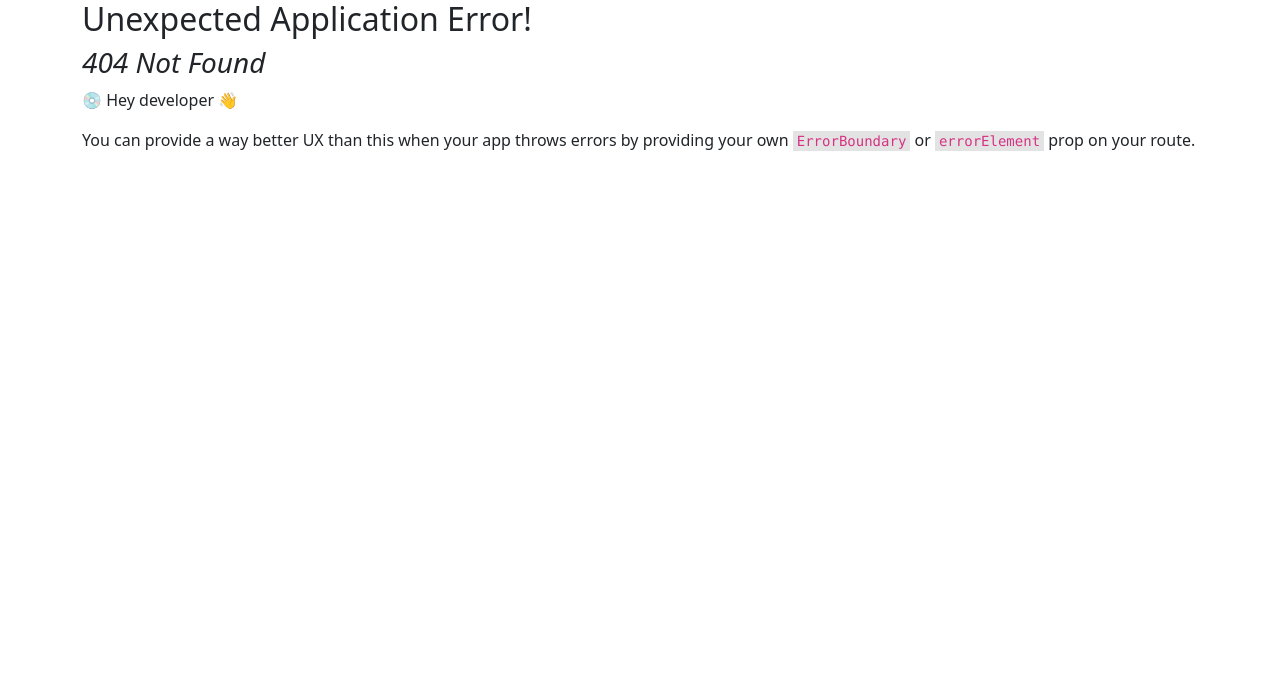
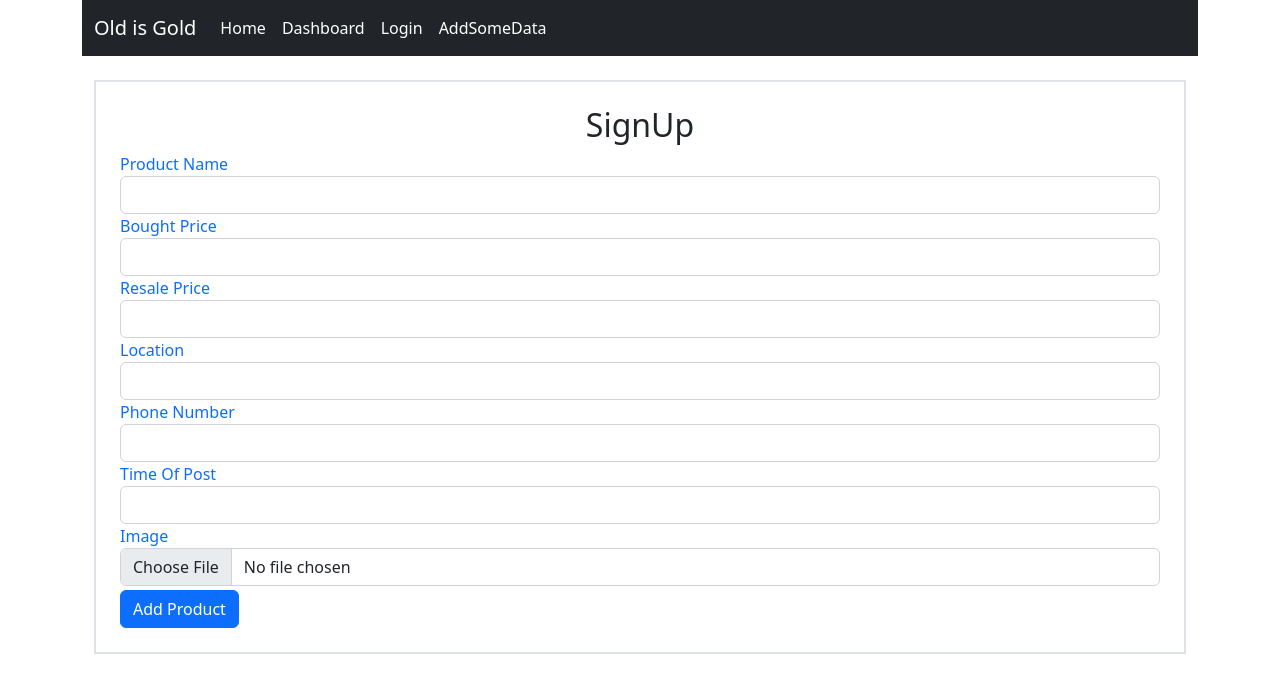
Before and after one commit to almubin78/TryToMakeAReSaleWebsite, a React (Create React App) app: page /tempCollection in a window 1280 px wide. Before the commit this address had no page. Shown: the top 692 px of the page. Built offline with nearby package versions, Linux system fonts and the light colour scheme.

Commit message:
category implement

```diff
--- a/src/components/Entry/Register/RegisterContainer.js
+++ b/src/components/Entry/Register/RegisterContainer.js
@@ -6,17 +6,20 @@ import UserRegister from './UserRegister';
 
 const RegisterContainer = () => {
     useDynamicTitle('Register');
-    const [registerUser,setRegisterUser] = useState(true)
+    const [registerUser, setRegisterUser] = useState(true)
     return (
-        <div className='container w-75'>
-            <h1>Register Now</h1>
+        <div className='container w-50 align-middle'>
+            <h1 className='text-center'>Register Now</h1>
+            <div className='text-center'>
+                <button className='btn btn-danger mx-1' onClick={() => setRegisterUser(true)}>As User Register</button>
+                <button className='btn btn-danger mx-1' onClick={() => setRegisterUser(false)}>As Seller Register</button>
+
+            </div>
             <div>
-                <button onClick={() => setRegisterUser(true)}>As User Register</button>
-                <button onClick={() => setRegisterUser(false)}>As Seller Register</button>
                 {
                     registerUser ? <UserRegister></UserRegister> : <SellerRegister></SellerRegister>
                 }
-                <p>Already Account?<Link to='/login'>Login</Link></p>
+
             </div>
         </div>
     );
--- a/src/components/Entry/Register/SellerRegister.js
+++ b/src/components/Entry/Register/SellerRegister.js
@@ -1,56 +1,57 @@
 import React, { useContext, useState } from 'react';
 import { useForm } from 'react-hook-form';
-import { useNavigate } from 'react-router-dom';
-import { Context } from '../../../firebase/FirebaseAuthProvider';
-import useToken from '../../../hooks/useToken';
+import { Link } from 'react-router-dom';
+// import { context } from '../../../firebase/FirebaseAuthProvider';
+// import useToken from '../../../hooks/useToken';
 
 const SellerRegister = () => {
     const { register, handleSubmit, formState: { errors } } = useForm();
-    const { userCreate, updateUser } = useContext(Context);
+    // const { userCreate, updateUser } = useContext(context);
 
-    const [registerError, setRegisterError] = useState('')
-    const [registerUserEmail, setRegisterUserEmail] = useState('');
-    const [issueToken] = useToken(registerUserEmail);
-    const navigate = useNavigate();
+    // const [registerError, setRegisterError] = useState('')
+    // const [registerUserEmail, setRegisterUserEmail] = useState('');
+    // const [issueToken] = useToken(registerUserEmail);
 
 
     const handleSignUp = data => {
         console.log(data);
+
     }
     return (
         <div className='container'>
-            <div className='w-75'>
-                <h2>SignUp</h2>
+            <div className='w-100 border border-2 p-4 mt-4'>
+                <h2 className='text-center'>SignUp</h2>
                 <form onSubmit={handleSubmit(handleSignUp)}>
                     <div className="">
-                        <label className="label"> <span className="text-primary">Name</span></label>
-                        <input type="text" {...register("name", {
+                        <label className="label"> <span className="text-primary">Name</span></label> <br />
+                        <input defaultValue='Marks' type="text" {...register("name", {
                             required: "Name is Required"
-                        })} className="input input-bordered w-full" />
+                        })} className="form-control" />
                         {errors.name && <p className='text-danger'>{errors.name.message}</p>}
                     </div>
                     <div className="">
-                        <label className="label"> <span className="text-primary">Name</span></label>
-                        <input type="email" {...register("email", {
+                        <label className="label"> <span className="text-primary">Email</span></label>
+                        <input defaultValue='almubin78@gmail.com' type="email" {...register("semail", {
                             required: "Email is Required"
-                        })} className="input input-bordered w-full" />
-                        {errors.email && <p className='text-danger'>{errors.email.message}</p>}
+                        })} className="form-control" />
+                        {errors.semail && <p className='text-danger'>{errors.semail.message}</p>}
                     </div>
                     <div className="">
-                        <label className="label"> <span className="text-primary">Name</span></label>
-                        <input type="password" {...register("password", {
+                        <label className="label"> <span className="text-primary">Password</span></label>
+                        <input defaultValue='almubin78@gmail.com' type="password" {...register("spassword", {
                             required: "Password is Required"
-                        })} className="input input-bordered w-full" />
-                        {errors.password && <p className='text-danger'>{errors.password.message}</p>}
+                        })} className="form-control" />
+                        {errors.spassword && <p className='text-danger'>{errors.spassword.message}</p>}
                     </div>
-                    <div className="">
-                        <label className="label"> <span className="text-primary">Name</span></label>
-                        <input type="file" {...register("Image", {
+                    {/* <div className="">
+                        <label className="label"> <span className="text-primary">Image</span></label>
+                        <input defaultValue='' type="file" {...register("sImage", {
                             required: "Image is Required"
-                        })} className="input input-bordered w-full" />
-                        {errors.Image && <p className='text-danger'>{errors.Image.message}</p>}
-                    </div>
-                    <button className='btn btn-primary' type='submit'>Register</button>
+                        })} className="form-control" />
+                        {errors.sImage && <p className='text-danger'>{errors.sImage.message}</p>}
+                    </div> */}
+                    <button className='btn btn-primary mt-1' type='submit'>Register</button>
+                    <p className='text-center'>Already Account?<Link to='/login'>Login</Link></p>
                 </form>
             </div>
         </div>
--- /dev/null
+++ b/src/components/TempData.js
@@ -0,0 +1,120 @@
+import React from 'react';
+import { useForm } from 'react-hook-form';
+import toast from 'react-hot-toast';
+
+const TempData = () => {
+    const { register, handleSubmit, formState: { errors } } = useForm();
+    const imgHostKey = process.env.REACT_APP_img_key;
+    // console.log('imgHostKey', imgHostKey);
+
+    const handleAddedData = data => {
+        const { productName, boughtPrice, resalePrice, location, contactNumber, postTime, image } = data;
+
+        const Image = data.image[0];
+        const formData = new FormData();
+        formData.append('Image', Image);
+        const url = `https://api.imgbb.com/1/upload?key=${imgHostKey}`;
+        fetch(url, {
+            method: 'POST',
+            body: formData
+        })
+            .then(res => res.json())
+            .then(imgData => {
+                console.log(imgData);
+                // if (imgData) {
+
+                //     console.log('imgData', imgData.success.lastModifiedDate);
+
+                // }
+
+            })
+            .catch(err => console.error(err.message))
+
+        const newPost = {
+            productName: productName,
+            BuyPrice: `${boughtPrice}`,
+            SellPrice: resalePrice,
+            Address: location,
+            Phone: contactNumber,
+            // PostTime:Image[0].lastModifiedDate,
+            PostTime: postTime,
+            // image:imgData.data.url
+        }
+        fetch('http://localhost:5000/tempCollection', {
+            method: 'POST',
+            headers: {
+                'content-type': 'application/json',
+                // authorization: `bearer ${localStorage.getItem('accessToken')}`
+            },
+            body: JSON.stringify(newPost)
+        })
+            .then(res => res.json())
+            .then(result => {
+                console.log(result);
+                toast.success(`${productName} is added successfully`);
+                // navigate('/dashboard/managedoctors')
+            })
+    }
+    return (
+        <div className='container'>
+            <div className='w-100 border border-2 p-4 mt-4'>
+                <h2 className='text-center'>SignUp</h2>
+                <form onSubmit={handleSubmit(handleAddedData)}>
+                    <div className="">
+                            <label className="label"> <span className="text-primary">Product Name</span></label> <br />
+                            <input type="text" {...register("productName", {
+                                required: "You Have to entire Product Name"
+                            })} className="form-control" />
+                            {errors.productName && <p className='text-danger'>{errors.productName.message}</p>}
+                        </div>
+                        <div className="">
+                            <label className="label"> <span className="text-primary">Bought Price</span></label>
+                            <input type="number" {...register("boughtPrice", {
+                                required: "Your Bought Price is Required"
+                            })} className="form-control" />
+                            {errors.boughtPrice && <p className='text-danger'>{errors.boughtPrice.message}</p>}
+                        </div>
+                        <div className="">
+                            <label className="label"> <span className="text-primary">Resale Price</span></label>
+                            <input type="number" {...register("resalePrice", {
+                                required: "Password is Required"
+                            })} className="form-control" />
+                            {errors.resalePrice && <p className='text-danger'>{errors.resalePrice.message}</p>}
+                        </div>
+                        <div className="">
+                            <label className="label"> <span className="text-primary">Location</span></label>
+                            <input type="text" {...register("location", {
+                                required: "Your Location is Required"
+                            })} className="form-control" />
+                            {errors.location && <p className='text-danger'>{errors.location.message}</p>}
+                        </div>
+                        <div className="">
+                            <label className="label"> <span className="text-primary">Phone Number</span></label>
+                            <input type="text" {...register("contactNumber", {
+                                required: "Password is Required"
+                            })} className="form-control" />
+                            {errors.contactNumber && <p className='text-danger'>{errors.contactNumber.message}</p>}
+                        </div>
+                        <div className="">
+                            <label className="label"> <span className="text-primary">Time Of Post</span></label>
+                            <input type="text" {...register("postTime", {
+                                // required: "Password is Required"
+                            })} className="form-control" />
+                            {errors.postTime && <p className='text-danger'>{errors.postTime.message}</p>}
+                        </div>
+                    <div className="">
+                        <label className="label"> <span className="text-primary">Image</span></label>
+                        <input type="file" {...register("image", {
+                            required: "Image is Required"
+                        })} className="form-control" />
+                        {errors.image && <p className='text-danger'>{errors.image.message}</p>}
+                    </div>
+                    <button className='btn btn-primary mt-1' type='submit'>Add Product</button>
+
+                </form>
+            </div>
+        </div>
+    );
+};
+
+export default TempData;
--- a/src/components/shared/Advetise.js
+++ b/src/components/shared/Advetise.js
@@ -1,9 +1,61 @@
-import React from 'react';
+import React, { useEffect, useState } from 'react';
+import { Container, Row } from 'react-bootstrap';
+import Button from 'react-bootstrap/Button';
+import Card from 'react-bootstrap/Card';
 
 const Advetise = () => {
+    const [advertiseProducts, setAdvertiseProducts] = useState([]);
+    const haveProduct = true;
+    useEffect(() => {
+        //এটি ছাড়া শুধু ফেচ করলেও ঠিক রেজাল্ট আসে।
+        fetch('http://localhost:5000/tempCollection')
+            .then(res => res.json())
+            .then(data => {
+                // console.log(data);
+                setAdvertiseProducts(data)
+            })
+    }, [])
+
     return (
         <div>
-            <h1>Here are Some AvailAble Products For you</h1>
+            {
+                haveProduct ?
+                    <h1> Here are {advertiseProducts.length} AvailAble Products For you </h1> : <h1> There are no Available Products</h1>
+            }
+            {
+                advertiseProducts.length ?
+
+                    advertiseProducts.map(p =>
+
+                        <Card className='grid grid-cols-2' key={p._id} style={{ width: '18rem' }}>
+                            <Card.Img variant="top" src="holder.js/100px180" alt='Pic Not Available' />
+                            <Card.Body>
+                                <Card.Title>{p.productName}</Card.Title>
+                                <Card.Title>
+                                    Bought Price: {p.BuyPrice}
+                                </Card.Title>
+                                <Card.Text>
+                                    Sell Price: {p.SellPrice}
+                                </Card.Text>
+                                <Card.Text>
+                                    Location: {p.Address}
+                                </Card.Text>
+                                <Card.Text>
+                                    Contact: {p.Phone}
+                                </Card.Text>
+                                <Button variant="primary">Go somewhere</Button>
+                            </Card.Body>
+                        </Card>
+
+
+
+                    )
+
+                    :
+                    <p>There Are Nothing To show Now </p>
+
+            }
+
         </div>
     );
 };
--- a/src/components/shared/Home.js
+++ b/src/components/shared/Home.js
@@ -10,8 +10,8 @@ const Home = () => {
     return (
         <div>
             <Banner></Banner>
+            <ProductsCategories></ProductsCategories>
             <Advetise></Advetise>
-            <ProductsCategories></ProductsCategories>
             <Footer></Footer>
         </div>
     );
--- a/src/components/shared/Menubar.js
+++ b/src/components/shared/Menubar.js
@@ -16,6 +16,7 @@ const Menubar = () => {
                             <Link className='mx-2 text-decoration-none text-white' to='/'>Home</Link>
                             <Link className='mx-2 text-decoration-none text-white' to='/dashboard'>Dashboard</Link>
                             <Link id='Login' className='mx-2 text-decoration-none text-white' to='/login'>Login</Link>
+                            <Link id='Login' className='mx-2 text-decoration-none text-white' to='/tempCollection'>AddSomeData</Link>
 
                         </Nav>
                     </Navbar.Collapse>
--- a/src/components/shared/ProductsCategories.js
+++ b/src/components/shared/ProductsCategories.js
@@ -1,9 +1,41 @@
 import React from 'react';
+import old from '../../phoneImg/c1/1.jpg'
+import smart from '../../phoneImg/c1/smart.webp'
+import button from '../../phoneImg/c1/button.jpg'
+import { Button, Col, Container, Row } from 'react-bootstrap';
+const ProductsCategories = () => {
+    const phoneCatagorys = [
+        {name:"Old Phone",img:old},
+        {name:"Smart Phone",img:smart},
+        {name:"Button Phone",img:button},
 
-const ProductsCategories = () => {
+    ]
     return (
         <div>
             <h1>Please Select A Category From below</h1>
+            <div>
+                <Container>
+                    <Row>
+                        {
+                            phoneCatagorys.map(sp=>
+                            <Col>
+                               <div class="card"
+                                style={{ width: '18rem', height: '20rem' }}>
+                                <img
+                                    style={{ width: '18rem', height: '20rem', overflow: 'hidden' }}
+                                    src={sp.img}
+                                    class="card-img-top img-fluid"
+                                    alt="..." />
+                                <div class="card-body">
+                                    <h2 class="card-title">{sp.name}</h2>
+                                </div>
+                                <Button variant="primary">View All</Button>
+                            </div>
+                            </Col>)
+                        }
+                    </Row>
+                </Container>
+            </div>
         </div>
     );
 };
--- a/src/firebase/FirebaseAuthProvider.js
+++ b/src/firebase/FirebaseAuthProvider.js
@@ -2,7 +2,7 @@ import React, { createContext, useEffect, useState } from 'react';
 import app from './firebase.config';
 import { getAuth, createUserWithEmailAndPassword, GithubAuthProvider, GoogleAuthProvider, signInWithEmailAndPassword, signInWithPopup, signOut, updateProfile, onAuthStateChanged } from 'firebase/auth'
 
-export const Context = createContext();
+export const context = createContext();
 
 const auth = getAuth(app);
 const googleProvider = new GoogleAuthProvider();
@@ -54,9 +54,9 @@ const FirebaseAuthProvider = ({child}) => {
         logOut
     }
     return (
-        <Context.Provider value={Info}>
+        <context.Provider value={Info}>
             {child}
-        </Context.Provider>
+        </context.Provider>
     );
 };
 
--- a/src/router/routes.js
+++ b/src/router/routes.js
@@ -3,6 +3,7 @@ import Home from "../components/shared/Home";
 import Dashboard from "../components/Dashboard/Dashboard";
 import LoginContainer from "../components/Entry/Login/LoginContainer";
 import RegisterContainer from "../components/Entry/Register/RegisterContainer";
+import TempData from "../components/TempData";
 const { createBrowserRouter } = require("react-router-dom");
 
 
@@ -22,6 +23,10 @@ const router = createBrowserRouter([
             {
                 path:'/register',
                 element:<RegisterContainer></RegisterContainer>
+            },
+            {
+                path:'/tempCollection',
+                element:<TempData></TempData>
             }
         ]
     },
```
Also changed, not shown: src/phoneImg/c1/button.jpg (added), src/phoneImg/c1/smart.webp (added).
